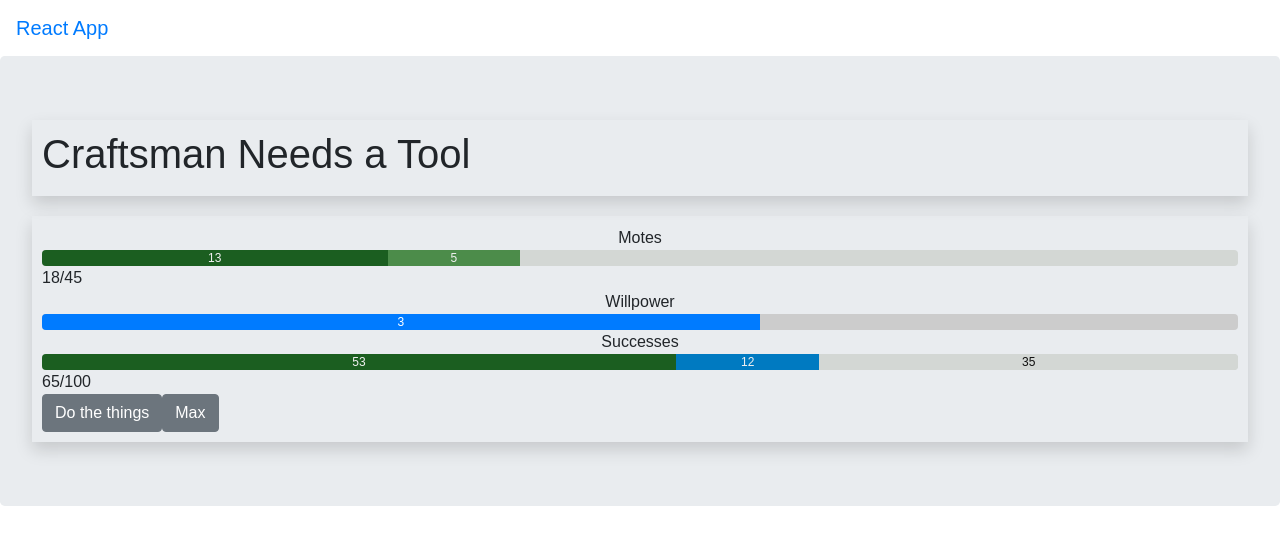
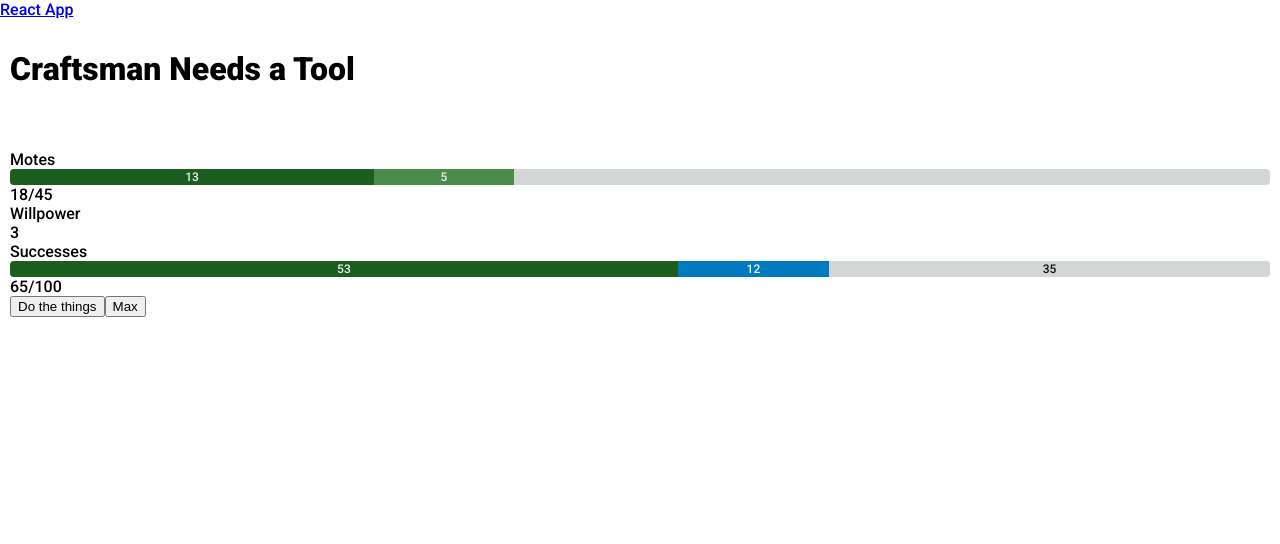
Before and after one commit to Everspace/craftsman-needs-a-tool, a React (Create React App) app: page / in a window 1280 px wide. Shown: the top 544 px of the page. Built offline with nearby package versions, Linux system fonts and the light colour scheme.

Commit message:
Remove bootstrapp and leftover CSS files. Add in Roboto font.

```diff
--- a/package.json
+++ b/package.json
@@ -4,7 +4,6 @@
   "private": true,
   "license": "MIT",
   "dependencies": {
-    "bootstrap": "^4.1.1",
     "node-sass-chokidar": "^1.3.0",
     "npm-run-all": "^4.1.3",
     "react": "^16.3.2",
--- a/public/index.html
+++ b/public/index.html
@@ -20,6 +20,10 @@
       Learn how to configure a non-root public URL by running `npm run build`.
     -->
     <title>Craftsman Needs A Tool</title>
+    <!--
+      Additional things
+    -->
+    <link href="https://fonts.googleapis.com/css?family=Roboto:500,900" rel="stylesheet">
   </head>
   <body>
     <noscript>
--- a/src/App.css
+++ /dev/null
@@ -1,32 +0,0 @@
-.App {
-  text-align: center;
-}
-
-.App-logo {
-  animation: App-logo-spin infinite 20s linear;
-  height: 80px;
-}
-
-.App-header {
-  background-color: #222;
-  height: 150px;
-  padding: 20px;
-  color: white;
-}
-
-.App-title {
-  font-size: 1.5em;
-}
-
-.App-intro {
-  font-size: large;
-}
-
-@keyframes App-logo-spin {
-  from {
-    transform: rotate(0deg);
-  }
-  to {
-    transform: rotate(360deg);
-  }
-}
--- a/src/App.js
+++ b/src/App.js
@@ -1,6 +1,5 @@
 import React, { Component } from 'react';
-import './App.css';
-import './Custom.css';
+import './App.scss';
 import { Navbar, Jumbotron, Button, NavbarBrand, Progress } from 'reactstrap';
 import { ShadowedDiv } from "./components/BootstrapExtras"
 
--- /dev/null
+++ b/src/App.scss
@@ -0,0 +1 @@
+// TODO
--- a/src/Custom.css
+++ /dev/null
@@ -1,7 +0,0 @@
-.progress {
-  background: #ccc;
-}
-
-.hello {
-  background-color: #444;
-}
--- a/src/index.css
+++ /dev/null
@@ -1,5 +0,0 @@
-body {
-  margin: 0;
-  padding: 0;
-  font-family: sans-serif;
-}
--- a/src/index.js
+++ b/src/index.js
@@ -1,7 +1,7 @@
 import React from 'react';
 import ReactDOM from 'react-dom';
-import 'bootstrap/dist/css/bootstrap.min.css';
-import './index.css';
+// import 'bootstrap/dist/css/bootstrap.min.css';
+import './index.scss';
 import App from './App';
 
 ReactDOM.render(<App />, document.getElementById('root'));
--- /dev/null
+++ b/src/index.scss
@@ -0,0 +1,7 @@
+@import 'styles/Constants.scss';
+
+body {
+  margin: 0;
+  padding: 0;
+  font-family: $font-stack;
+}
--- a/src/styles/Colors.scss
+++ b/src/styles/Colors.scss
@@ -34,3 +34,7 @@ $color-grey-500: mix($color-primary, #222, 5%);
 .grey-300 {@include xony($color-black, $color-grey-300);}
 .grey-400 {@include xony($color-white, $color-grey-400);}
 .grey-500 {@include xony($color-white, $color-grey-500);}
+
+// Baseline material error
+$color-error: #B00020;
+.error {@include xony($color-white, $color-error);}
--- /dev/null
+++ b/src/styles/Constants.scss
@@ -0,0 +1 @@
+$font-stack: 'Roboto', sans-serif;
```
Also changed, not shown: 1 other file (tests, documents, lock files or other folders).
